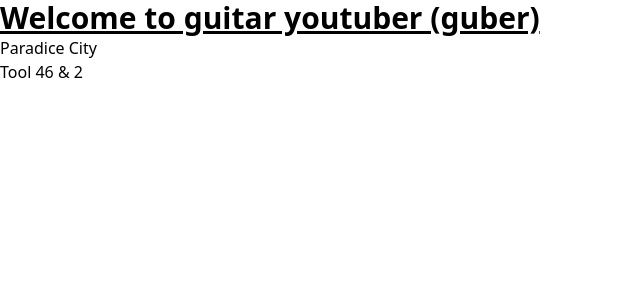
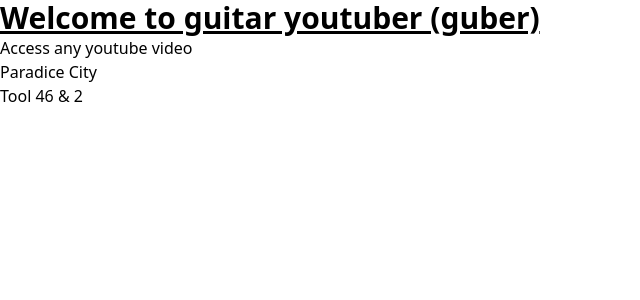
Before and after one commit to smokinguns/guber, a Next.js app: page / in a window 1280 px wide. Shown: the top 300 px of the page, without its empty margins (0-640 px from the left). Built offline with nearby package versions, Linux system fonts and the light colour scheme.

Commit message:
adjust home page

```diff
--- a/src/app/page.tsx
+++ b/src/app/page.tsx
@@ -15,6 +15,7 @@
 <h1 className="text-3xl font-bold underline">
      Welcome to guitar youtuber (guber)
     </h1>
+    <a href='simple-video'>Access any youtube video</a>
     <ul>
     <li>
         <a href='video/xUQV6x0Hm2o'> Paradice City</a>
```
